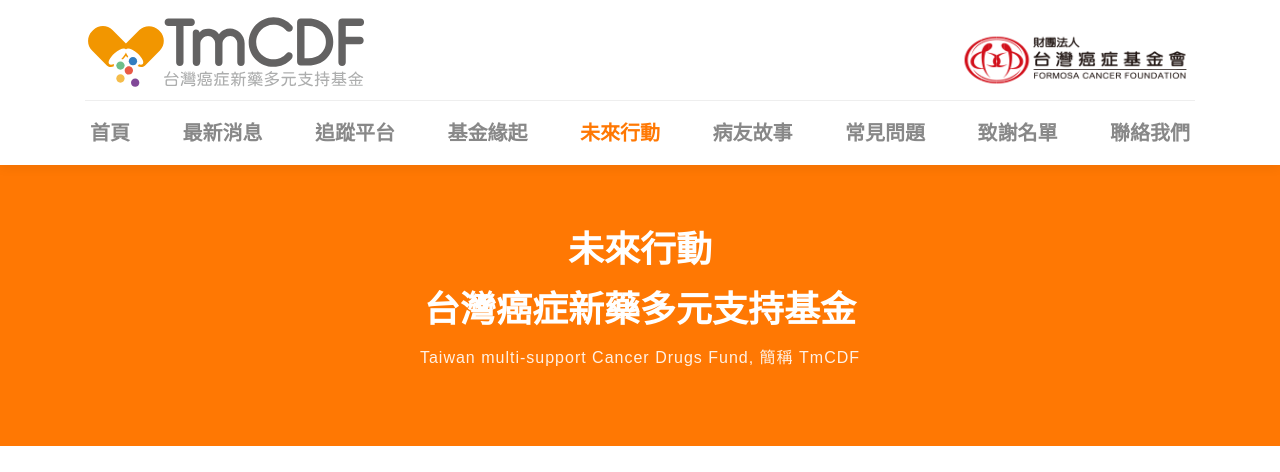
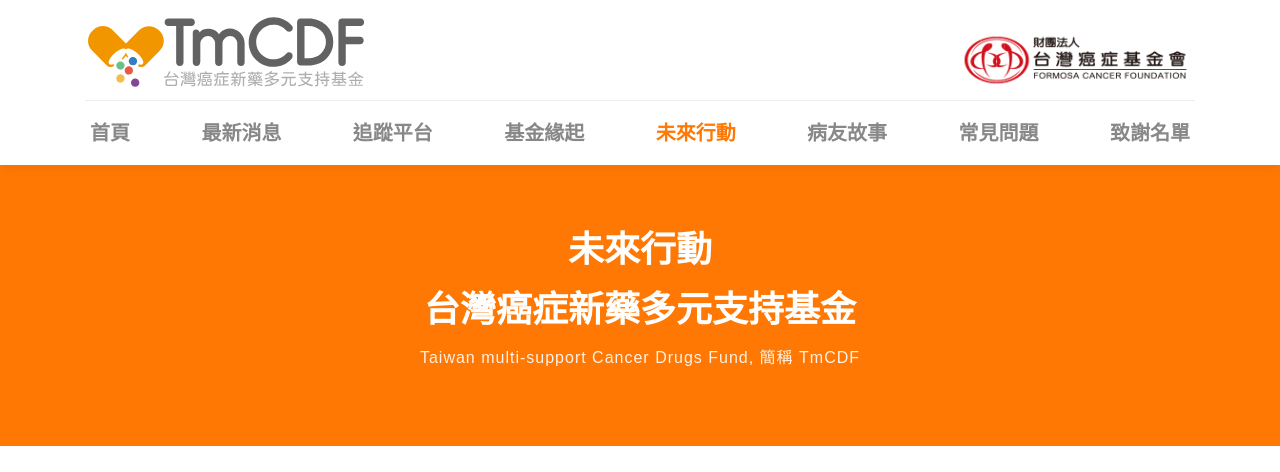
Before and after one commit to Nickyenyu/TmCDF-Demo, a plain HTML site: page act.html in a window 1280 px wide. Shown: the top 472 px of the page. Drawn offline with nearby package versions, Linux system fonts and the light colour scheme.

Commit message:
Add files via upload

```diff
--- a/act.html
+++ b/act.html
@@ -100,7 +100,6 @@
                         <li><a href="story.html">病友故事</a></li>
                         <li><a href="qa.html">常見問題</a></li>
                         <li><a href="thanks.html">致謝名單</a></li>
-                        <li><a href="contact.html">聯絡我們</a></li>
                     </ul>
                 </nav>
             </div>
```
Also changed, not shown: index.html (+0 -1 lines), news.html (+0 -1 lines), qa.html (+0 -1 lines), story.html (+0 -1 lines), thanks.html (+0 -1 lines), tmcdf.html (+0 -1 lines), tracking.html (+0 -1 lines).
